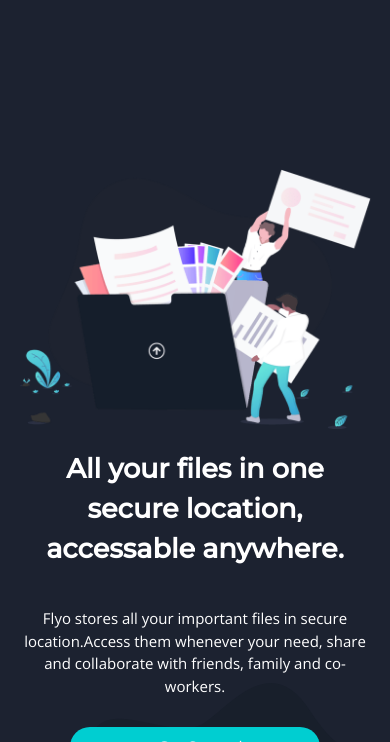
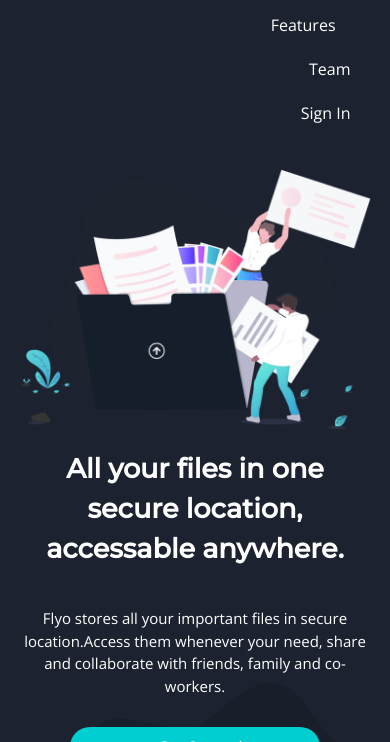
Before and after one commit to sushmithareddy10/fylo, a plain HTML site: page index.html in a window 390 px wide. Both pictures are taken after a click on the element 353 px from the left and 84 px from the top of the page. Shown: the part 102-844 px from the top of the page. Drawn offline with nearby package versions, Linux system fonts and the light colour scheme; a web font is replaced by a local one.

Commit message:
menuIcon

```diff
--- a/css/responsive.css
+++ b/css/responsive.css
@@ -130,9 +130,8 @@
         margin: 5px 0px;
         transition: 00.4s;
     }
-
-    .toggle-links{
-        transform: translateX(0)
+    .toggle-links .links{
+        transform: translateX(0);
     }
     .toggle-menu .b1{
         -webkit-transform:rotate(-45deg) translate(-9px,7px); ;
--- a/index.html
+++ b/index.html
@@ -54,7 +54,7 @@
     <link rel="stylesheet" href="https://cdnjs.cloudflare.com/ajax/libs/slick-carousel/1.8.1/slick-theme.min.css" integrity="sha512-17EgCFERpgZKcm0j0fEq1YCJuyAWdz9KUtv1EjVuaOz8pDnh/0nZxmU6BBXwaaxqoi9PQXnRWqlcDB027hgv9A==" crossorigin="anonymous" />
 </head>
 <body>
-    <header>
+    <header id="head">
         <div class="fix-center">
             <div class="logo">
                 <img src="./images/logo.svg" alt="logo">
--- a/js/script.js
+++ b/js/script.js
@@ -45,8 +45,7 @@
   ]
 });
 
-
 function menuIcon(){
-  document.getElementById('links').classList.toggle('toggle-links');
+  document.getElementById('head').classList.toggle('toggle-links');
   document.getElementById('hamburger').classList.toggle('toggle-menu');
 }
```
